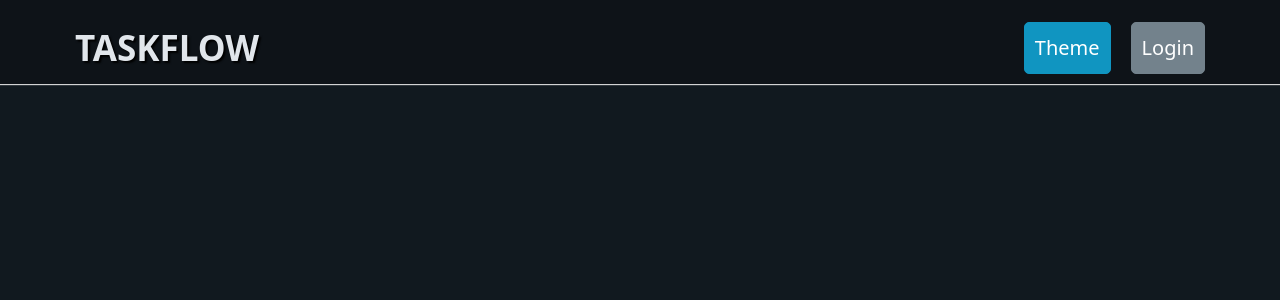
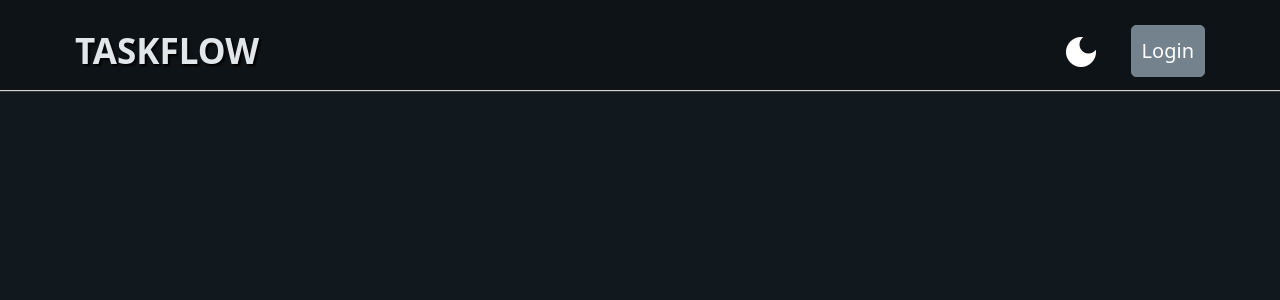
Before and after one commit to khaled5321/Taskflow, a Vue app: page / in a window 1280 px wide. Shown: the top 300 px of the page. Built offline with nearby package versions, Linux system fonts and the light colour scheme.

Commit message:
edited ui design

```diff
--- a/index.html
+++ b/index.html
@@ -5,6 +5,7 @@
     <link rel="icon" href="/favicon.ico">
     <meta name="viewport" content="width=device-width, initial-scale=1.0">
     <link href="./src/assets/pico.min.css" rel="stylesheet">
+    <link href="https://fonts.googleapis.com/icon?family=Material+Icons" rel="stylesheet">
     <title>ToDo</title>
   </head>
   <body>
--- a/src/components/NavBar.vue
+++ b/src/components/NavBar.vue
@@ -20,10 +20,20 @@ const changeTheme = () => {
 <template>
     <header>
         <nav class="container">
-            <h2>TASKFLOW</h2>
+            <RouterLink to="/" style="background: transparent;"><h2>TASKFLOW</h2></RouterLink>
             <ul>
                 <li>
-                    <a href="#" role="button" @click="changeTheme()">Theme</a>
+                    <transition name="theme" mode="out-in">
+                        <i class="material-icons" role="button" key=1
+                         v-if="theme === 'dark'" @click="changeTheme()">
+                         dark_mode
+                        </i>
+
+                        <i class="material-icons sun" role="button" key=2
+                        v-else @click="changeTheme()">
+                        light_mode
+                        </i>
+                    </transition>
                 </li>
                 <li>
                     <RouterLink to="/" role="button" class="secondary">Login</RouterLink>
@@ -49,7 +59,6 @@ header{
 }
 h2{
     margin:0px;
-    /* color: rgb(204, 94, 43); */
     text-shadow: 2px 2px 2px #000;
 }
 /* navbar */
@@ -57,4 +66,28 @@ h2{
     padding-top: 12px;
     align-items: center;
 }
+i{
+    scale: 2;
+    color: white;
+    padding: 0;
+    background-color: transparent;
+    border: 0;
+    margin-top: auto;
+    margin-bottom: auto;
+    margin-top: 5px;
+    margin-right: 20px;
+}
+i.sun{
+    color: yellow;
+}
+
+.theme-enter-active, .theme-leave-active {
+    transition: all .2s ease-out;
+}
+.theme-enter-from, .theme-leave-to {
+    scale: 0;
+    opacity: 0;
+    transform: translateY(20%) rotateZ(100deg);
+}
+
 </style>
```
